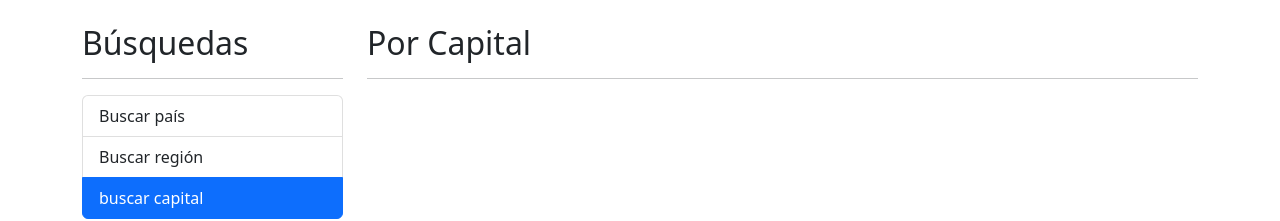
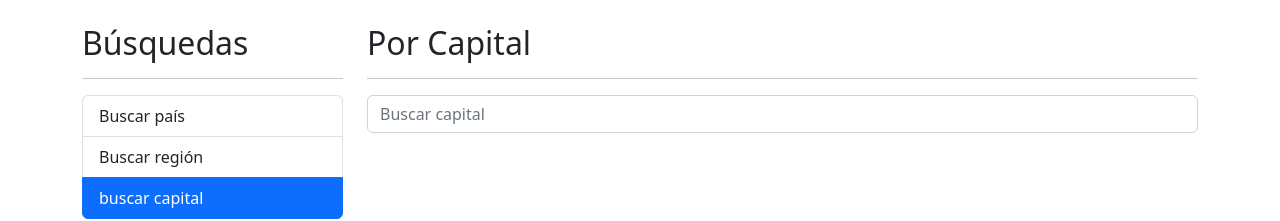
Before and after one commit to jmmolins87/udemy-restCountries, an Angular app: page /capital in a window 1280 px wide. Shown: the top 221 px of the page. Built offline with nearby package versions, Linux system fonts and the light colour scheme.

Commit message:
add search capital

```diff
--- a/src/app/country/components/country-input/country-input.component.html
+++ b/src/app/country/components/country-input/country-input.component.html
@@ -5,5 +5,5 @@
         type="text"
         name="term"
         class="form-control"
-        placeholder="Buscar país">
+        [placeholder]="placeholder">
 </form>
--- a/src/app/country/components/country-input/country-input.component.ts
+++ b/src/app/country/components/country-input/country-input.component.ts
@@ -1,4 +1,4 @@
-import { Component, EventEmitter, Output, OnInit } from '@angular/core';
+import { Component, EventEmitter, Output, OnInit, Input } from '@angular/core';
 import { Subject } from 'rxjs';
 import { debounceTime } from 'rxjs/operators';
 
@@ -9,6 +9,8 @@ import { debounceTime } from 'rxjs/operators';
   ]
 })
 export class CountryInputComponent implements OnInit {
+
+  @Input() placeholder: string = '';
 
   @Output() onEnter: EventEmitter<string> = new EventEmitter();
   @Output() onDebounce: EventEmitter<string> = new EventEmitter();
--- a/src/app/country/components/country-table/country-table.component.html
+++ b/src/app/country/components/country-table/country-table.component.html
@@ -14,7 +14,7 @@
             <th>
                 <img [src]="country.flag" [alt]="country.name" class="small-flag">
             </th>
-            <td>{{ country.name }}</td>
+            <td>{{ country.capital }}, {{ country.name }}</td>
             <td>{{ country.population | number }}</td>
             <td>
                 <a [routerLink]="['/pais/:id']" >Ver País</a>
--- a/src/app/country/pages/por-capital/por-capital.component.html
+++ b/src/app/country/pages/por-capital/por-capital.component.html
@@ -1,2 +1,20 @@
 <h2>Por Capital</h2>
 <hr>
+<div class="row">
+    <div class="col">
+        <app-country-input
+            (onEnter)="buscar($event)"
+            placeholder="Buscar capital">
+        </app-country-input>
+    </div>
+</div>
+
+<div *ngIf="hasError" class="alert alert-danger mt-25">
+    <p class="m-0">No se encontró ningúna capital llamada: <strong>{{ termino }}</strong></p>
+</div>
+
+<div *ngIf="countries.length > 0" class="row">
+    <div class="col">
+        <app-country-table [countries]="countries"></app-country-table>
+    </div>
+</div>
--- a/src/app/country/pages/por-capital/por-capital.component.ts
+++ b/src/app/country/pages/por-capital/por-capital.component.ts
@@ -1,4 +1,6 @@
-import { Component, OnInit } from '@angular/core';
+import { Component, Input } from '@angular/core';
+import { Country } from '../../interfaces/country.interface';
+import { CountryService } from '../../services/country.service';
 
 @Component({
   selector: 'app-por-capital',
@@ -6,11 +8,28 @@ import { Component, OnInit } from '@angular/core';
   styles: [
   ]
 })
-export class PorCapitalComponent implements OnInit {
+export class PorCapitalComponent {
 
-  constructor() { }
+  public termino: string = '';
+  public hasError: boolean = false;
+  public countries: Country[] = [];
 
-  ngOnInit(): void {
+  constructor(
+    private _countryService: CountryService
+  ) { }
+
+  buscar(termino: string) {
+    this.hasError = false;
+    this.termino = termino;
+
+    this._countryService.searchCapital(this.termino)
+      .subscribe(countries => {
+        console.log(countries);
+        this.countries = countries;
+      }, (err) => {
+        this.hasError = true;
+        this.countries = [];
+      });
   }
 
 }
--- a/src/app/country/pages/por-pais/por-pais.component.html
+++ b/src/app/country/pages/por-pais/por-pais.component.html
@@ -2,7 +2,10 @@
 <hr>
 <div class="row">
     <div class="col">
-        <app-country-input (onEnter)="buscar($event)" (onDebounce)="sugerencias($event)">
+        <app-country-input
+            (onEnter)="buscar($event)"
+            (onDebounce)="sugerencias($event)"
+            placeholder="Buscar país">
         </app-country-input>
     </div>
 </div>
--- a/src/app/country/services/country.service.ts
+++ b/src/app/country/services/country.service.ts
@@ -19,4 +19,9 @@ export class CountryService {
     return this.http.get<Country[]>( url );
   }
 
+  searchCapital(termino: string): Observable<Country[]> {
+    const url = `${this.apiUrl}/capital/${termino}`;
+    return this.http.get<Country[]>(url);
+  }
+
 }
```
